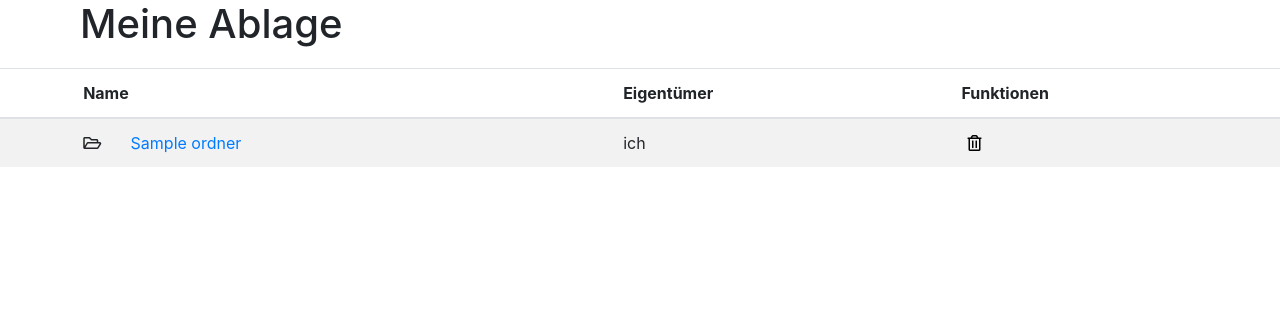
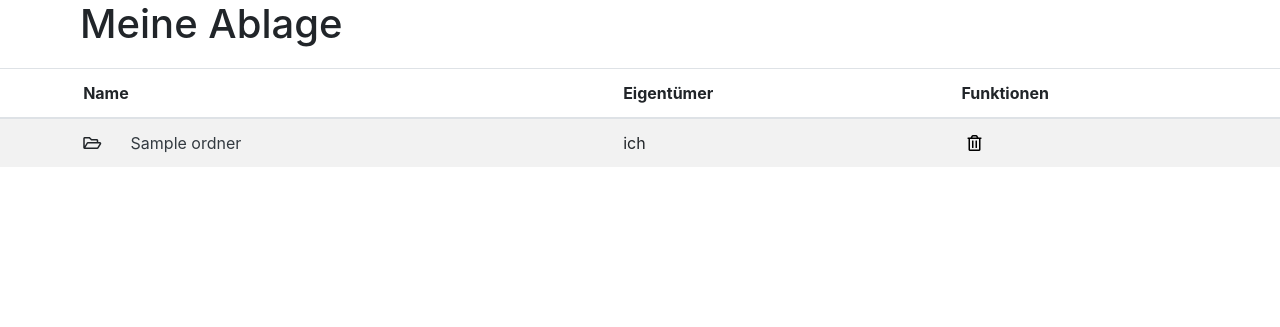
Before and after one commit to tb123hdm/Webprojekt, a PHP site: page /hauptseite.php in a window 1280 px wide. Shown: the part 122-449 px from the top of the page. Run offline with PHP 8.4, Linux system fonts and the light colour scheme; the visitor is signed in with stand-in values (Sample User, id 1); tables that the repository leaves empty or names only in its code hold one stand-in row (values such as "Sample post"); data that the repository does not hold is empty; a stand-in replaces the project's code that opens the database connection; some libraries are stand-ins or nearby versions; some web fonts are replaced.

Commit message:
Neuer Button Style und Link style weg

```diff
--- a/hauptseite.css
+++ b/hauptseite.css
@@ -88,6 +88,11 @@ td{
 tr{
     list-style: none;
 }
+.ordner-link, .ordner-link:hover{
+    text-decoration: none;
+    color: #333a40;
+}
+
 
 /* Footer */
 footer{
--- a/hauptseite.php
+++ b/hauptseite.php
@@ -213,7 +213,7 @@ else{
             <tr>
                 <th scope="row"></th>
                 <td><i class="far fa-folder-open" style="margin-right:25px; "></i>
-                    <a href="hauptseite.php?ordnerid=<?=$root['ID']?>">
+                    <a  class="ordner-link" href="hauptseite.php?ordnerid=<?=$root['ID']?>">
                         <?=$root['ordnername']?></a>
                 </td>
 
```
